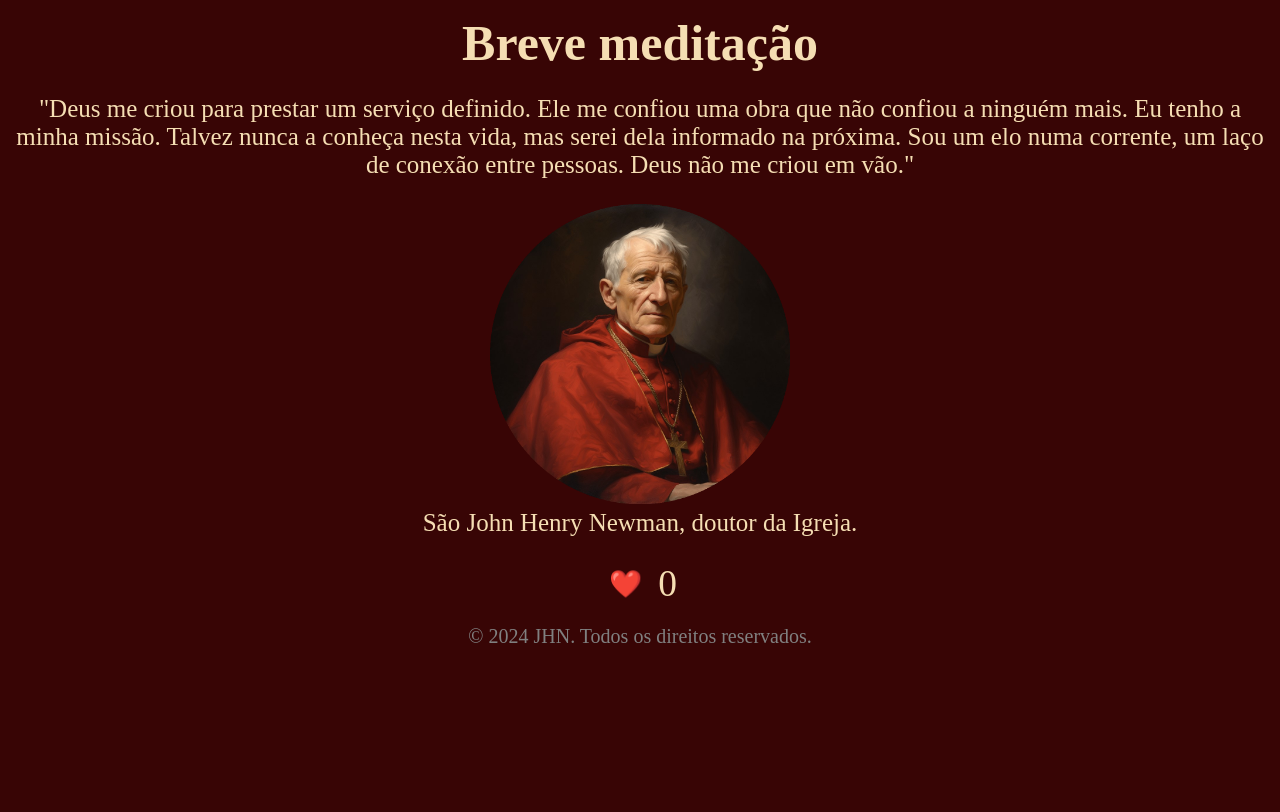
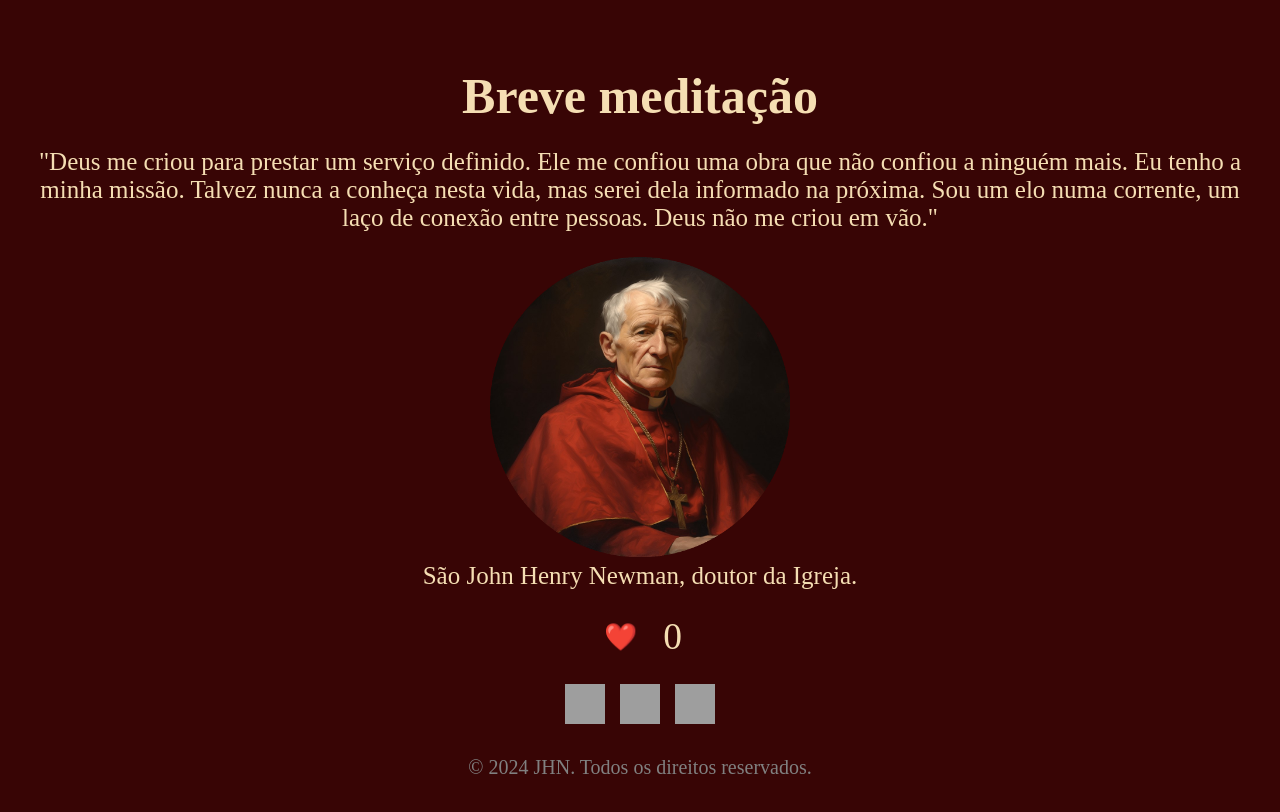
Before and after one commit to OlivieriAC/Saint-John-Henry-Newman, a plain HTML site: page index.html in a window 1280 px wide. Drawn offline with Linux system fonts and the light colour scheme; grey boxes are pictures that could not be loaded.

Commit message:
Nova tentativa

```diff
--- a/index.html
+++ b/index.html
@@ -3,7 +3,6 @@
 <head>
     <meta charset="UTF-8" />
     <title>JHN</title>
-</head>
     <style>
         body {
             font-family: 'Times New Roman', Times, serif;
@@ -11,15 +10,15 @@ body {
             background-color: rgb(56, 5, 5);
             color: wheat;
             text-align: center;
-    margin-top: -20px;
-    padding: -10px;
+            padding: 25px;
         }
+
         .interaction-buttons {
             display: flex;
             justify-content: center;
             align-items: center;
             gap: 20px;
-            margin-bottom: 20px; /* Adiciona um espaço abaixo dos botões */
+            margin-bottom: 20px;
         }
 
         button {
@@ -32,8 +31,9 @@ body {
         button:hover {
             opacity: 0.8;
         }
+
         .social-share-buttons {
-            display: none; /* Escondidos por padrão */
+            display: none;
             justify-content: center;
             align-items: center;
             gap: 15px;
@@ -45,55 +45,87 @@ body {
             font-size: 2em;
             text-decoration: none;
         }
-#hidden-share-link {
-            display: none;
-        }
     </style>
+</head>
 <body>
     <h1>Breve meditação</h1>
     <p style="margin-top: -10px;">"Deus me criou para prestar um serviço definido. Ele me confiou uma obra que não confiou a ninguém mais. Eu tenho a minha missão. Talvez nunca a conheça nesta vida, mas serei dela informado na próxima. Sou um elo numa corrente, um laço de conexão entre pessoas. Deus não me criou em vão."</p>
     <img src="Imagens/St-J-H-Newman-circular.png" alt="St. J. H. Newman" width="300"
-height="300"
-style="display: block;
-margin: auto;">
+height="300" style="display: block; margin: auto;">
     <p style="margin-top: 5px;">São John Henry Newman, doutor da Igreja.</p>
+
     <footer style="margin-top: 10px;">
-    <div style="display: flex; justify-content: center; align-items: center;">
-        <button id="likeBtn" style="background: none; border: none; cursor: pointer;">
+        <div class="interaction-buttons">
+            <button id="likeBtn">
                 <span style="font-size: 2em;">❤️</span>
             </button>
-        <span id="likeCount" style="font-size: 1.5em; color: wheat; margin-left: 10px;">0</span>
+            <span id="likeCount" style="font-size: 1.5em;">0</span>
+
+            <button id="shareBtn">
+                <span style="font-size: 2em;">🔗</span>
+            </button>
         </div>
+
+        <div id="socialShareFallback" class="social-share-buttons">
+            <a href="#" id="whatsappShare" target="_blank" title="Compartilhar no WhatsApp">
+                <img src="https://img.icons8.com/color/48/whatsapp--v1.png" alt="WhatsApp" width="40" height="40">
+            </a>
+            <a href="#" id="twitterShare" target="_blank" title="Compartilhar no Twitter">
+                <img src="https://img.icons8.com/color/48/twitter--v1.png" alt="Twitter" width="40" height="40">
+            </a>
+            <a href="#" id="facebookShare" target="_blank" title="Compartilhar no Facebook">
+                <img src="https://img.icons8.com/color/48/facebook-new.png" alt="Facebook" width="40" height="40">
+            </a>
+        </div>
+
         <p style="font-size: 0.8em; color: gray;">© 2024 JHN. Todos os direitos reservados.</p>
     </footer>
+
     <script>
-        let count = 0;
+        // Funcionalidade de Curtidas com localStorage
         const likeBtn = document.getElementById('likeBtn');
         const likeCount = document.getElementById('likeCount');
+        const likeKey = 'jhn_like_count';
+
+        let count = parseInt(localStorage.getItem(likeKey)) || 0;
+        likeCount.textContent = count;
 
         likeBtn.addEventListener('click', () => {
             count++;
             likeCount.textContent = count;
+            localStorage.setItem(likeKey, count);
         });
 
-        // Código para o botão de compartilhar
+        // Funcionalidade de Compartilhamento
         const shareBtn = document.getElementById('shareBtn');
+        const fallbackContainer = document.getElementById('socialShareFallback');
+        const title = document.title;
+        const text = 'Deus me criou para prestar um serviço definido. Citação de São John Henry Newman.';
+        const url = window.location.href;
 
+        if (navigator.share) {
             shareBtn.addEventListener('click', () => {
-            // Verifica se a Web Share API é suportada pelo navegador
-            if (navigator.share) {
                 navigator.share({
-                    title: document.title, // Pega o título da sua página
-                    text: 'Citação inspiradora de São John Henry Newman.', // Um texto para compartilhar
-                    url: window.location.href // Pega o URL da sua página atual
+                    title: title,
+                    text: text,
+                    url: url,
                 })
                 .then(() => console.log('Conteúdo compartilhado com sucesso!'))
                 .catch((error) => console.log('Erro ao compartilhar:', error));
+            });
         } else {
-                // Caso o navegador não suporte, um fallback pode ser adicionado
-                alert('A função de compartilhamento não é suportada por este navegador.');
+            shareBtn.style.display = 'none';
+            fallbackContainer.style.display = 'flex';
+
+            const whatsappUrl = `https://api.whatsapp.com/send?text=${encodeURIComponent(text + ' ' + url)}`;
+            document.getElementById('whatsappShare').href = whatsappUrl;
+
+            const twitterUrl = `https://twitter.com/intent/tweet?text=${encodeURIComponent(text)}&url=${encodeURIComponent(url)}`;
+            document.getElementById('twitterShare').href = twitterUrl;
+
+            const facebookUrl = `https://www.facebook.com/sharer/sharer.php?u=${encodeURIComponent(url)}`;
+            document.getElementById('facebookShare').href = facebookUrl;
         }
-        });
     </script>
 </body>
 </html>
```
Lines whose indentation alone changed are shown as unchanged.
